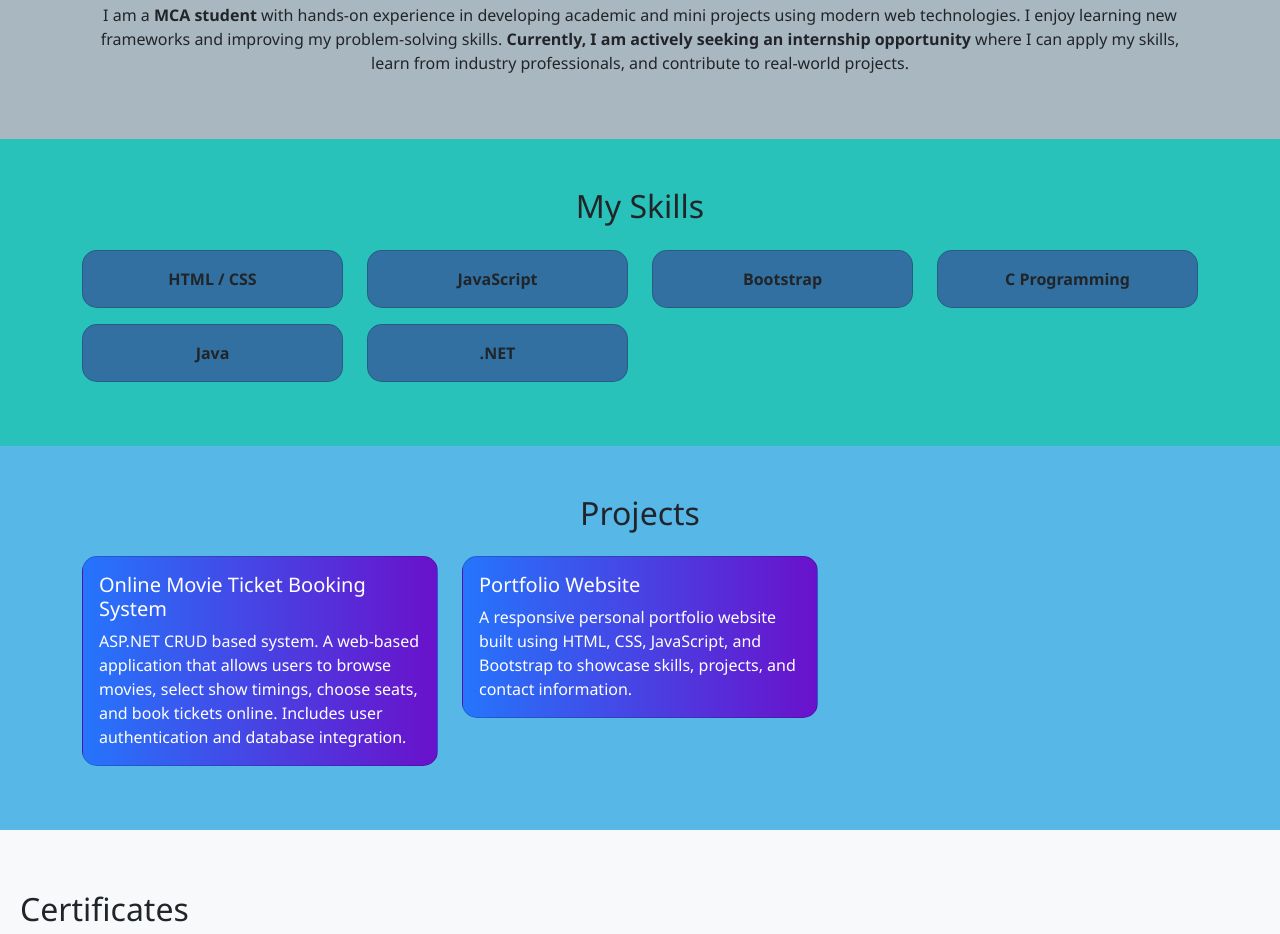
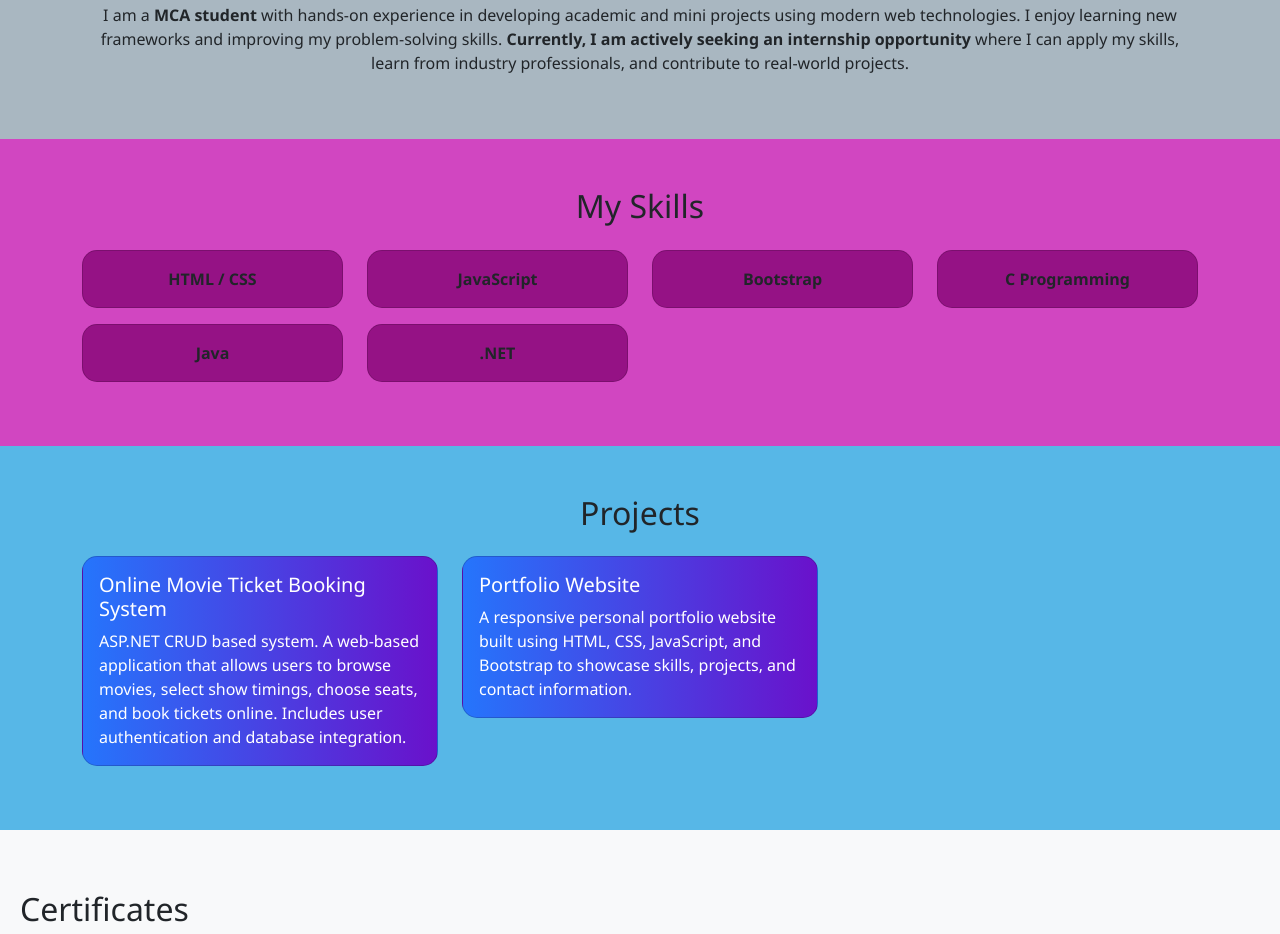
Before and after one commit to anuja89/Personal-Portfolio, a plain HTML site: page index.html in a window 1280 px wide. Shown: the part 907-1841 px from the top of the page. Drawn offline with nearby package versions, Linux system fonts and the light colour scheme.

Commit message:
Update style.css

```diff
--- a/style.css
+++ b/style.css
@@ -55,13 +55,13 @@ html{
 }
 
 #skills {
-    background-color: #29c2ba;
+    background-color: #d146c1;
 }
 
 #skills .card {
     border-radius: 15px;
     font-weight: 600;
-    background: #3170a0;
+    background: #951285;
 }
 
 #projects {
```
